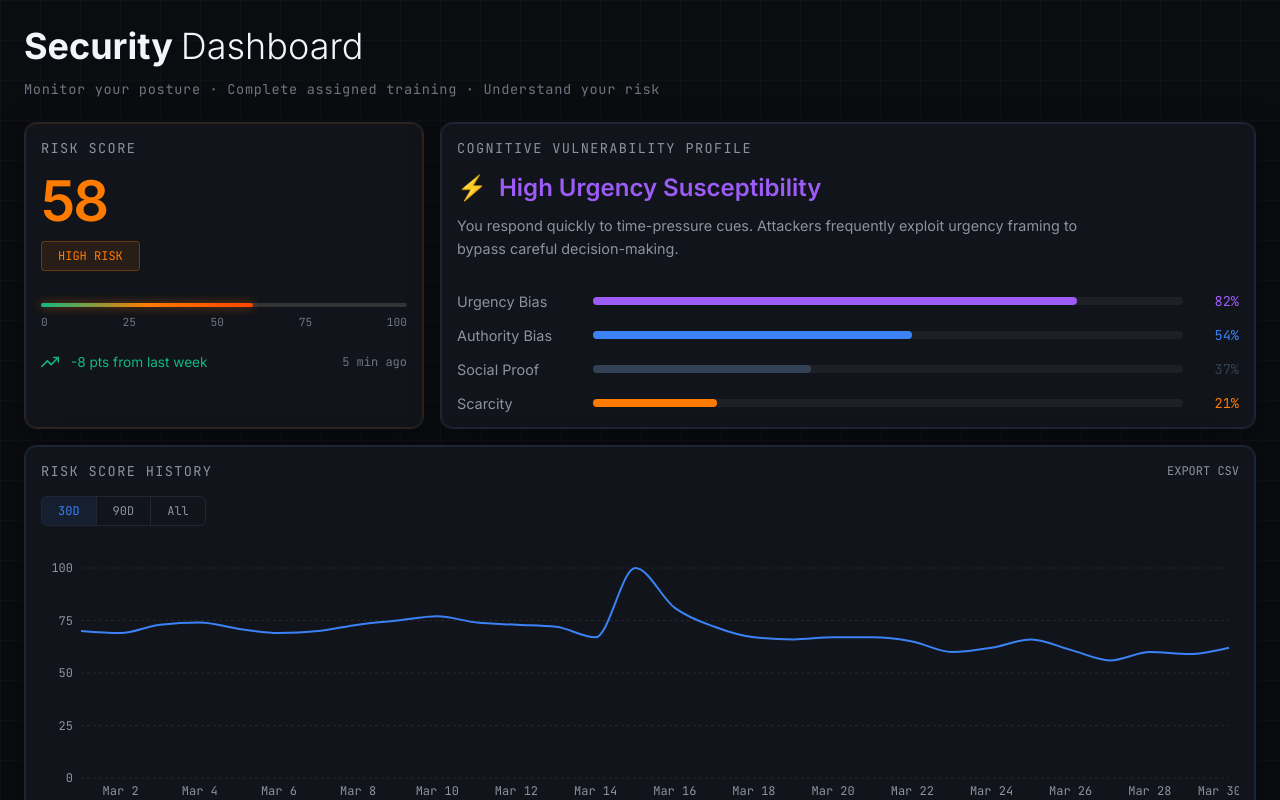
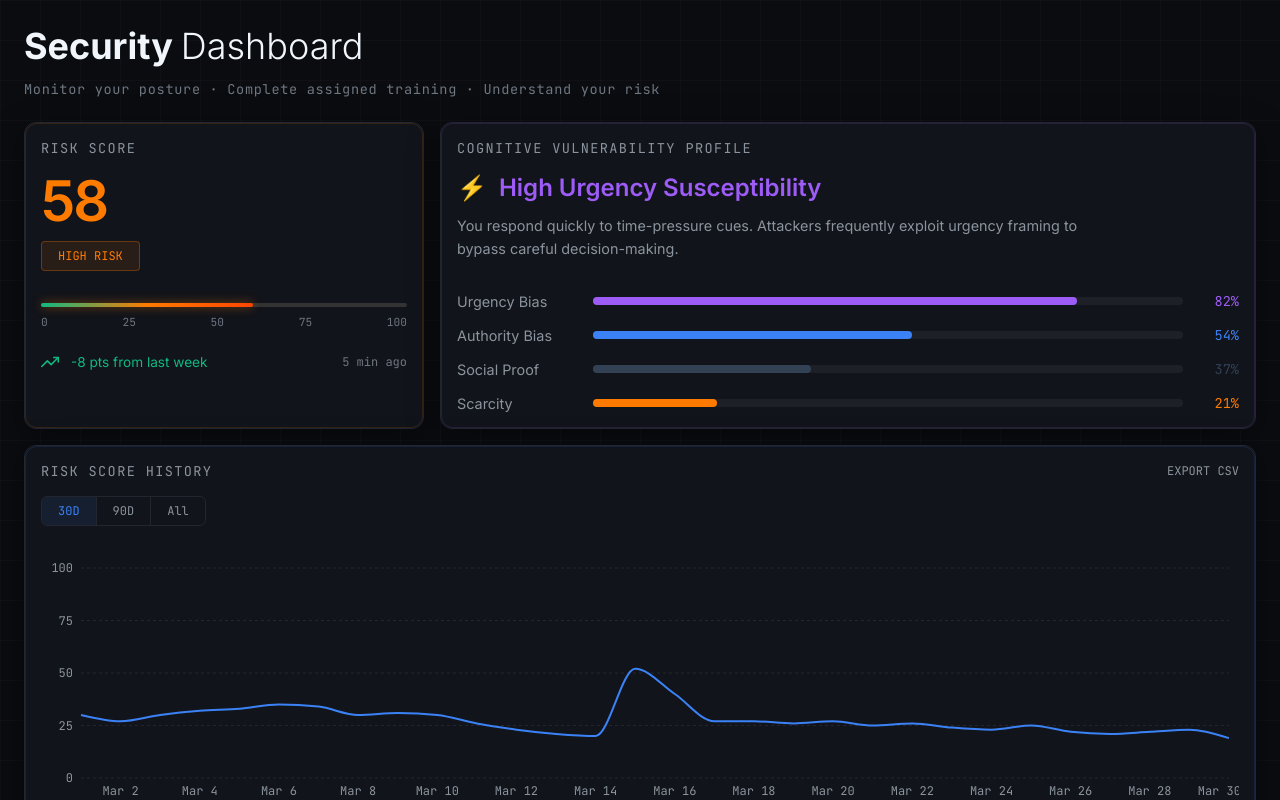
Before and after one commit to ForhaadM/AdaptiveSec, a React app in the folder frontend/: page / in a window 1280 px wide. Built offline with nearby package versions, Linux system fonts and the light colour scheme; the HTML template or start-up script is replaced by a standard one.

Commit message:
Update mock data to generate 180 days of data

```diff
--- a/frontend/src/components/HistoryChart.jsx
+++ b/frontend/src/components/HistoryChart.jsx
@@ -1,32 +1,32 @@
 import { useState, useMemo } from 'react';
 import { ResponsiveContainer, LineChart, Line, XAxis, YAxis, CartesianGrid, Tooltip } from 'recharts';
 
-// Generate mock data mimicking daily risk scores over the last 90 days.
+// Generate mock data mimicking daily risk scores.
 const generateMockData = () => {
   const data = [];
   const now = new Date();
   let currentScore = 35; // base score (low risk)
 
-  for (let i = 90; i >= 0; i--) {
+  for (let i = 180; i >= 0; i--) {
     const d = new Date(now);
     d.setDate(d.getDate() - i);
 
     // add some random noise
-    const noise = Math.floor(Math.random() * 10) - 5;
+    const noise = Math.floor(Math.random() * 8) - 4;
     currentScore = Math.max(0, Math.min(100, currentScore + noise));
 
     // Simulate some phishing test failures leading to spikes in risk score
     let isSpike = false;
-    if (i === 75 || i === 42 || i === 15) {
+    if (i === 150 || i === 110 || i === 75 || i === 42 || i === 15) {
       currentScore = Math.min(100, currentScore + 30 + Math.random() * 20);
       isSpike = true;
     }
 
     // Decay back down after a spike
-    if (i === 74 || i === 41 || i === 14) {
+    if (i === 149 || i === 109 || i === 74 || i === 41 || i === 14) {
       currentScore = Math.max(0, currentScore - 15);
     }
-    if (i === 73 || i === 40 || i === 13) {
+    if (i === 148 || i === 108 || i === 73 || i === 40 || i === 13) {
       currentScore = Math.max(0, currentScore - 10);
     }
 
@@ -81,7 +81,7 @@ export default function HistoryChart() {
 
   const displayData = useMemo(() => {
     if (timeRange === '30D') return fullData.slice(-30);
-    if (timeRange === '90D') return fullData;
+    if (timeRange === '90D') return fullData.slice(-90);
     return fullData; // Fallback for 'All'
   }, [fullData, timeRange]);
 
```
